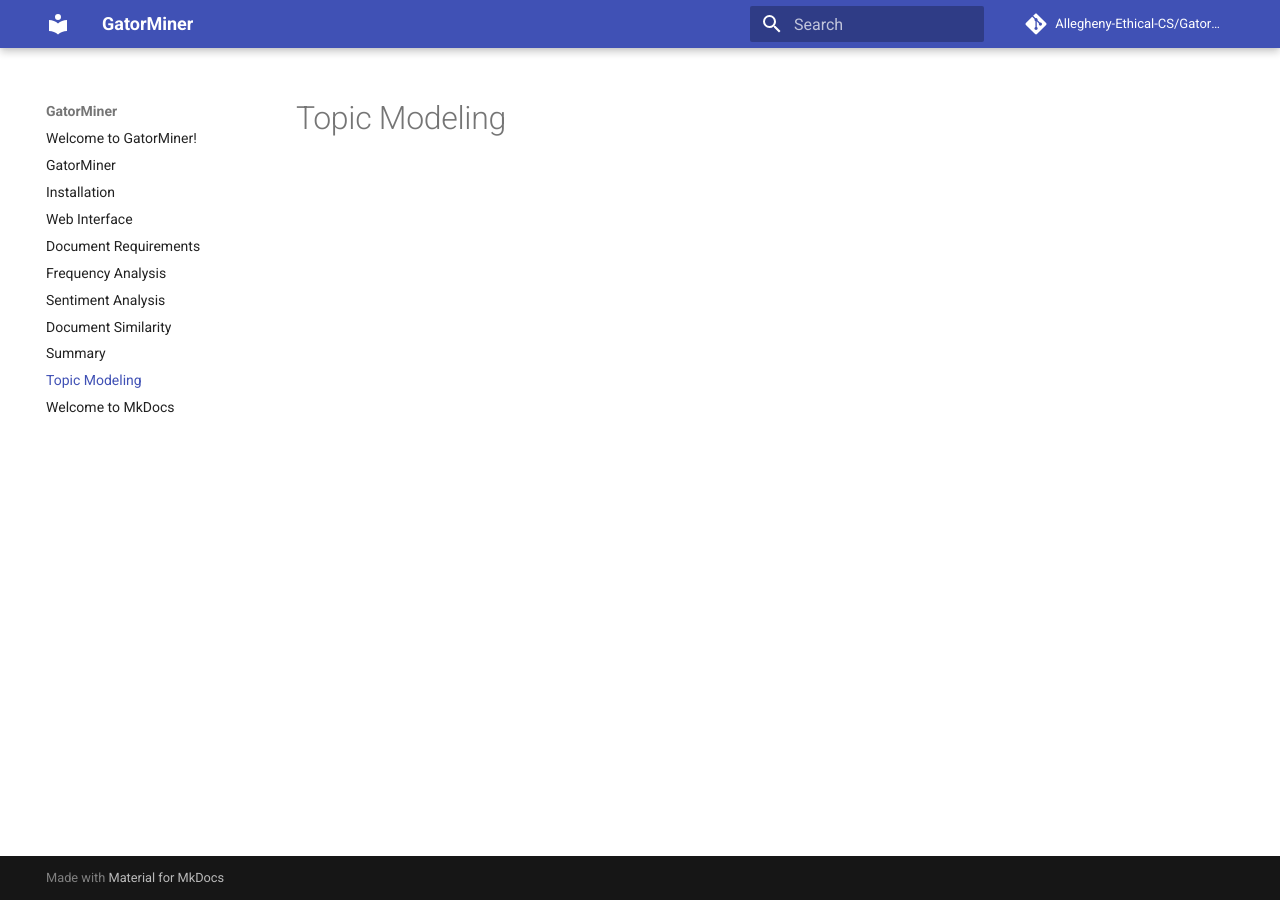
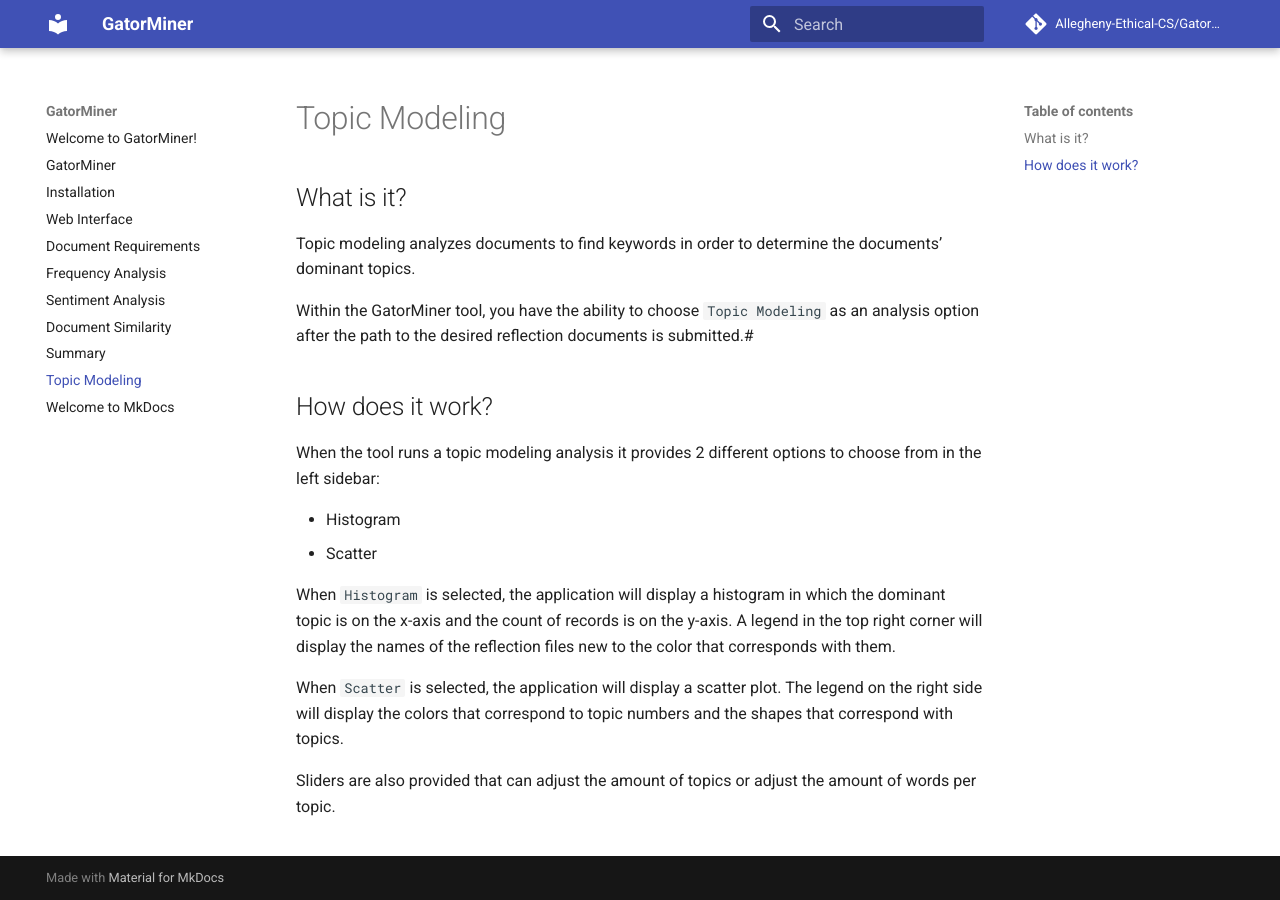
Before and after one commit to GatorEducator/GatorMiner, an MkDocs documentation site: the page built from docs/h_topicModeling.md, in a window 1280 px wide. Built offline with MkDocs 1.6.1 and Material for MkDocs 9.7.7, drawn with Linux system fonts in a browser that asks for light colours; comment, search, counter and statistics services are not loaded.

Commit message:
add topic modeling

```diff
--- a/docs/h_topicModeling.md
+++ b/docs/h_topicModeling.md
@@ -1 +1,20 @@
 # Topic Modeling
+
+## What is it?
+
+Topic modeling analyzes documents to find keywords in order to determine the documents' dominant topics.
+
+Within the GatorMiner tool, you have the ability to choose `Topic Modeling` as an analysis option after the path to the desired reflection documents is submitted.#
+
+## How does it work?
+
+When the tool runs a topic modeling analysis it provides 2 different options to choose from in the left sidebar:
+
+- Histogram
+- Scatter
+
+When `Histogram` is selected, the application will display a histogram in which the dominant topic is on the x-axis and the count of records is on the y-axis. A legend in the top right corner will display the names of the reflection files new to the color that corresponds with them.
+
+When `Scatter` is selected, the application will display a scatter plot. The legend on the right side will display the colors that correspond to topic numbers and the shapes that correspond with topics.
+
+Sliders are also provided that can adjust the amount of topics or adjust the amount of words per topic.
```
